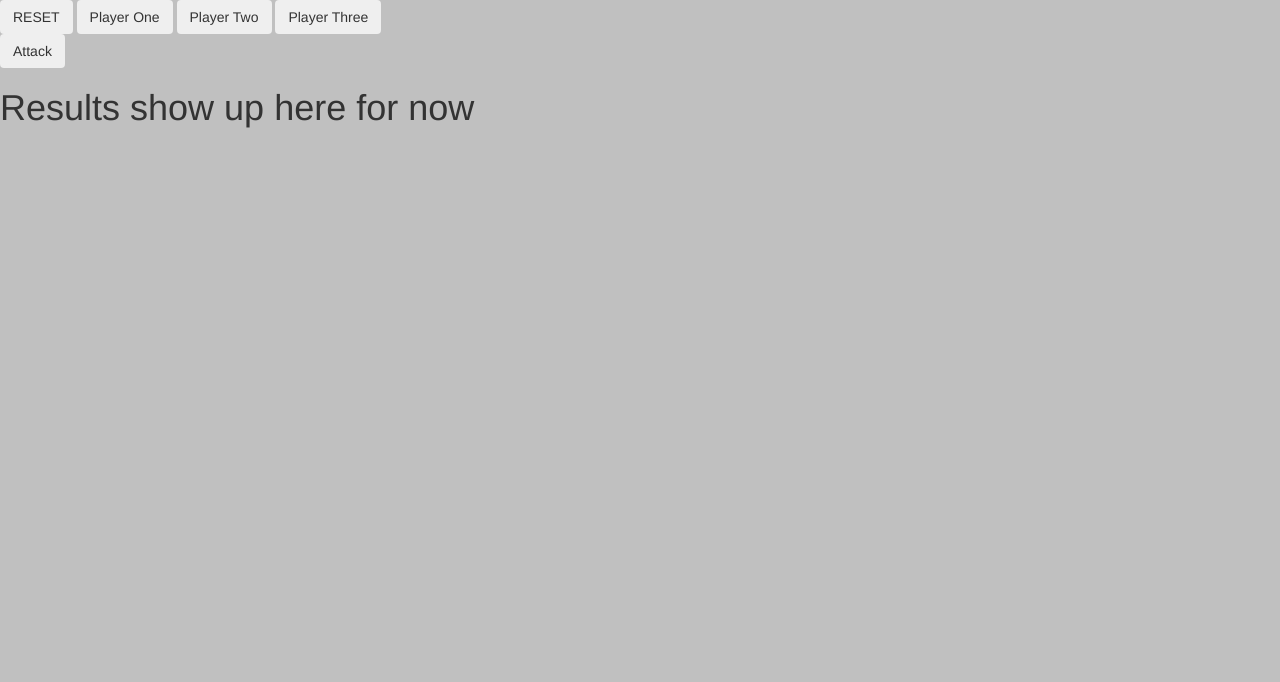
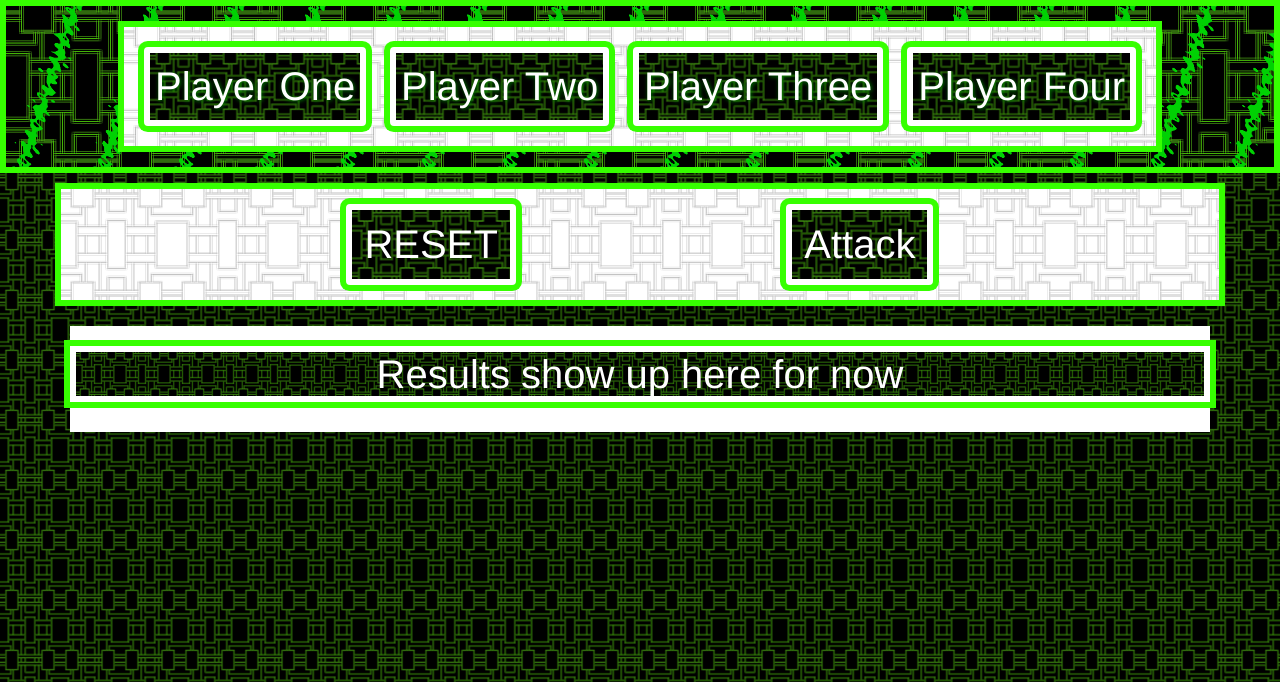
Before and after one commit to Husspm/RPMFNG, a PHP site: page /main.html in a window 1280 px wide. Shown: the top 682 px of the page. Run offline with PHP 8.4, Linux system fonts and the light colour scheme; some libraries are stand-ins or nearby versions.

Commit message:
Updates and files added

```diff
--- a/assets/javascript/logic.js
+++ b/assets/javascript/logic.js
@@ -1,18 +1,26 @@
 $(document).ready(function(){
 var locked = false;
 var playerLock = false;
+var opponentLock = false;
+var test;
 var a = 0;
 var b = 0;
 var c = 0;
 var d = 0;
-var player = { one: {name: "dude", attack: 10, defend: 8, health:180},
-				 two: {name:"man", attack:13, defend:4, health: 150},
-				 three: {name:"guy", attack:8, defend: 6, health: 230}};
+var pCritical = 0;
+var oCritical = 0;
+var pCritMultiply = 0;
+var oCritMultiply = 0;
+var player = { "one": {name: "dude", attack: 10, defend: 8, health:180, multiply: 3},
+				 "two": {name:"man", attack:13, defend:4, health: 130, multiply: 3},
+				 "three": {name:"guy", attack:8, defend: 6, health: 230, multiply: 1.5},
+				 "four": {name:"person", attack:6, defend:12, health: 260, multiply: 1.5}};
 var state = {
-		damageValue: function(y, z, g, h){
+		damageValue: function(y, z, g, h, j, k, m, n){
 		if (locked === false){
-		$(".arena").html(" ");
-		var x = Math.floor((Math.random() * 5) + 1);
+		$("#play").html(" ");
+		$("#opponent").html(" ");
+		var x = Math.floor((Math.random() * 10) + 1);
 		if (b <= 0){
 		alert("You win!");
 		y=0;
@@ -29,54 +37,91 @@ var state = {
 		alert("Draw");
 		y=0;
 		g=0;
+		locked = true;
 		}
-		else if (x<3){
-		var y = y * 2;
-		}else if (x>3){
-		var g = g * 2;
+		else if (x>=j){
+		var y = y * m;
+		}else if (x<=k){
+		var g = g * n;
 		}
 		a = h - g;
 		b = z - y;
-		$(".arena").append("player damage: "+ y + "<hr>");
-		$(".arena").append("opponent damage: "+ g + "<hr>");
-		$(".arena").append("player health is: " + a+ "<hr>");
-		$(".arena").append("opponent health is: " + b+ "<hr>");
+		$("#play").append("player damage: "+ y );
+		$("#opponent").append("opponent damage: "+ g );
+		$("#play").append("player health is: " + a );
+		$("#opponent").append("opponent health is: " + b );
 		}
 	}
 }
 var calculateDamage = state.damageValue;
 $("#creator").on("click", function(){
+	$("#play").html(" ");
+	$("#opponent").html(" ");
 	locked = false;
 	playerLock = false;
+	opponentLock = false;
 });
 $("#select").on("click", function (){
 if (playerLock === false){
 playerLock = true;
 a = player.one.health;
-b = player.two.health;
 c = player.one.attack;
-d = player.two.attack;
+pCritical = 9;
+pCritMultiply = player.one.multiply;
+}else if (opponentLock === false){
+opponentLock = true;
+b = player.one.health;
+d = player.one.attack;
+oCritical = 2;
+oCritMultiply = player.one.multiply;
 }
 });
 $("#select2").on("click", function (){
 if (playerLock === false){
 playerLock = true;
 a = player.two.health;
-b = player.one.health;
 c = player.two.attack;
-d = player.one.attack;
+pCritical = 6;
+pCritMultiply = player.two.multiply;
+}else if (opponentLock === false){
+opponentLock = true;
+b = player.two.health;
+d = player.two.attack;
+oCritical = 5;
+oCritMultiply = player.two.multiply;
 }
 });
 $("#select3").on("click", function (){
 if (playerLock === false){
 playerLock = true;
 a = player.three.health;
-b = player.one.health;
 c = player.three.attack;
-d = player.one.attack;
+pCritical = 7;
+pCritMultiply = player.three.multiply;
+}else if (opponentLock === false){
+opponentLock = true;
+b = player.three.health;
+d = player.three.attack;
+oCritical = 4;
+oCritMultiply = player.three.multiply;
+}
+});
+$("#select4").on("click", function (){
+if (playerLock === false){
+playerLock = true;
+a = player.four.health;
+c = player.four.attack;
+pCritical = 5;
+pCritMultiply = player.four.multiply;
+}else if (opponentLock === false){
+opponentLock = true;
+b = player.four.health;
+d = player.four.attack;
+oCritical = 6;
+oCritMultiply = player.four.multiply;
 }
 });
 $("#deletor").on("click", function(){
-	calculateDamage(c, b, d, a);
+	calculateDamage(c, b, d, a, pCritical, oCritical, pCritMultiply, oCritMultiply);
 	});
 });
--- a/assets/style/style.css
+++ b/assets/style/style.css
@@ -1,6 +1,71 @@
 body {
-	background-color: silver;
+	background-image: url("../images/block7.png");
+	background-size: 60px;
 }
 .arena {
 	background-color: white;
+	margin: 10px auto
 }
+.btn:hover, .btn:focus{
+	border: 2px solid white;
+	color: #36ff00;
+}
+.btn:active {
+	background-image: url("../images/line.png"), url("../images/block7.png");
+	color: white;
+	box-shadow: 0 0 0 5px red;
+}
+.bar {
+	background-image: url("../images/line.png"), url("../images/block7.png");
+	background-size: contain;
+	border: 6px solid #36ff00;
+	display: flex;
+	justify-content: space-between;
+	padding: 15px;
+}
+.bar2 {
+	background-image: url("../images/block5.png");
+	background-size: contain;
+	border: 6px solid #36ff00;
+	margin: 10px auto;
+	display: flex;
+	justify-content: space-between;
+	padding: 15px;
+}
+.options {
+	background-image: url("../images/block5.png");
+	background-size: inherit;
+	padding: 10px 10px;
+	border: 6px solid #36ff00;
+}
+.player {
+	margin: 10px 10px;
+	box-shadow: 0 0 0 6px #36ff00;
+	background-image: url("../images/block7.png");
+	background-size: inherit;
+	font-size: 40px;
+	padding: 5px 5px;
+	color: white;
+	text-shadow: 1px 1px 4px green;
+	border: 6px solid white;
+}
+.operators {
+	background-image: url("../images/block7.png");
+	background-size: contain;
+	font-size: 40px;
+	color: white;
+	box-shadow: 0 0 0 6px #36ff00;
+	border: 6px solid white;
+}
+.spot {
+	margin: 10px 10px;
+	width: 45%;
+	float: left;
+	font-size: 30px;
+}
+.spot2 {
+	margin:10px 10px;
+	width: 45%;
+	float: right;
+	font-size: 30px;
+}
--- a/main.html
+++ b/main.html
@@ -13,18 +13,28 @@
 	<title>RPG</title>
 </head>
 <body>
-		<div class = "options">
-			<button id ="creator" class="btn btn-large">RESET</button>
-			<button id ="select" class = "btn btn-large" data="player.one">Player One</button>
-			<button id ="select2" class = "btn 	btn-large">Player Two</button>
-			<button id ="select3" class = "btn 	btn-large">Player Three</button>
-
+	<div class="container-fluid bar">
+		<div class = "container-fluid options">
+			<button id ="select" class = "btn btn-large player">Player One</button>
+			<button id ="select2" class = "btn 	btn-large player">Player Two</button>
+			<button id ="select3" class = "btn 	btn-large player">Player Three</button>
+			<button id ="select4" class = "btn 	btn-large player">Player Four</button>
 		</div>
-	<div><button id ="deletor" class = "btn btn-large">Attack</button>
 	</div>
-	<h1>Results show up here for now</h1>
-	<div class="arena">
-
+	<div class = "container bar2">
+		<button id ="creator" class="btn btn-large operators">RESET</button>
+		<button id ="deletor" class = "btn btn-large operators">Attack</button>
 	</div>
+<div class="container">
+	<div class="row arena">
+	<h1 class = "text-center operators">Results show up here for now</h1>
+		<div class = "spot">
+		<div id="play"></div>
+		</div>
+		<div class = "spot2">
+		<div id="opponent"></div>
+		</div>
+	</div>
+</div>
 </body>
 </html>
```
Also changed, not shown: assets/images/block1.png (added), assets/images/block5.png (added), assets/images/block7.png (added), assets/images/line.png (added).
